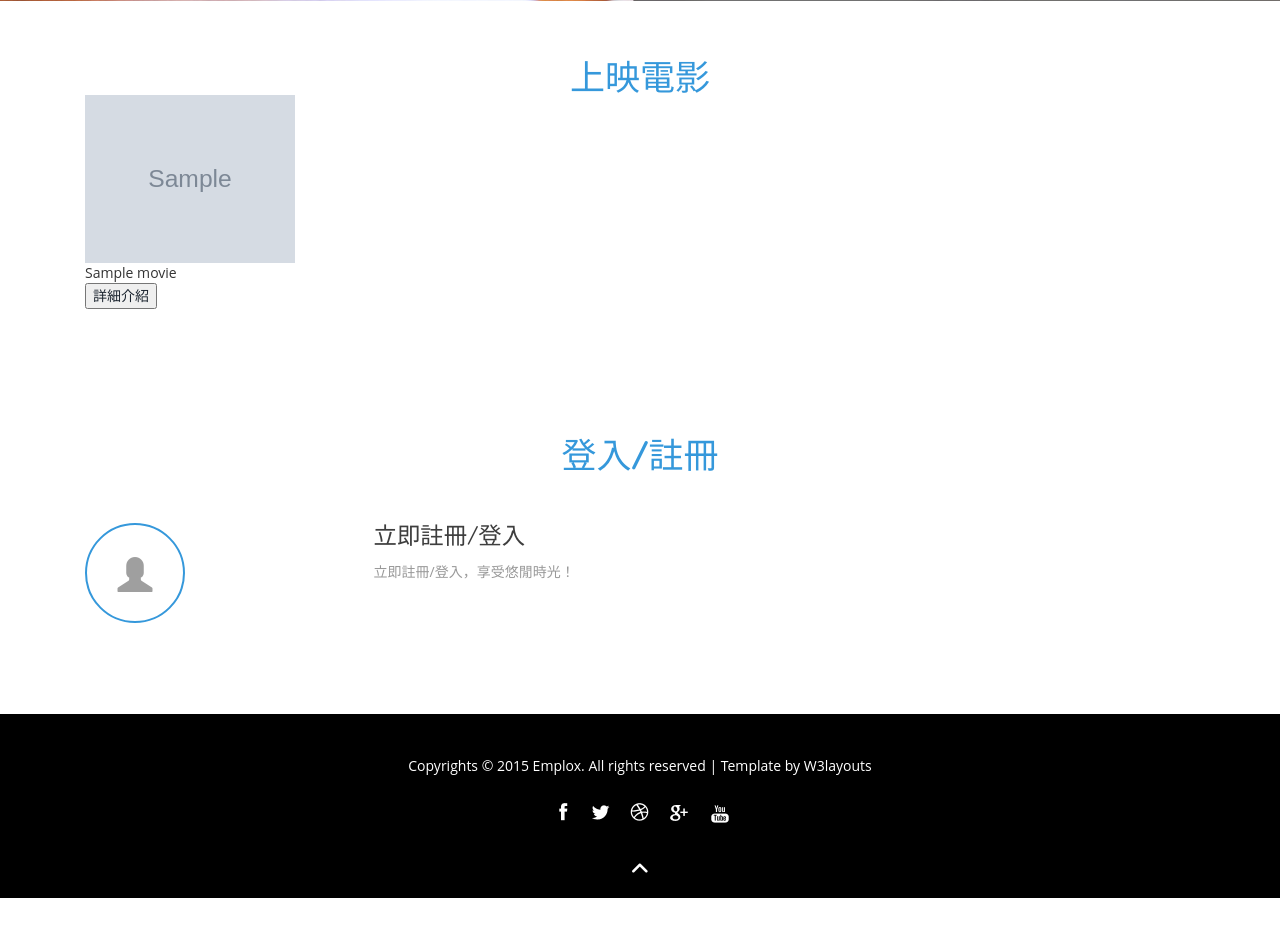
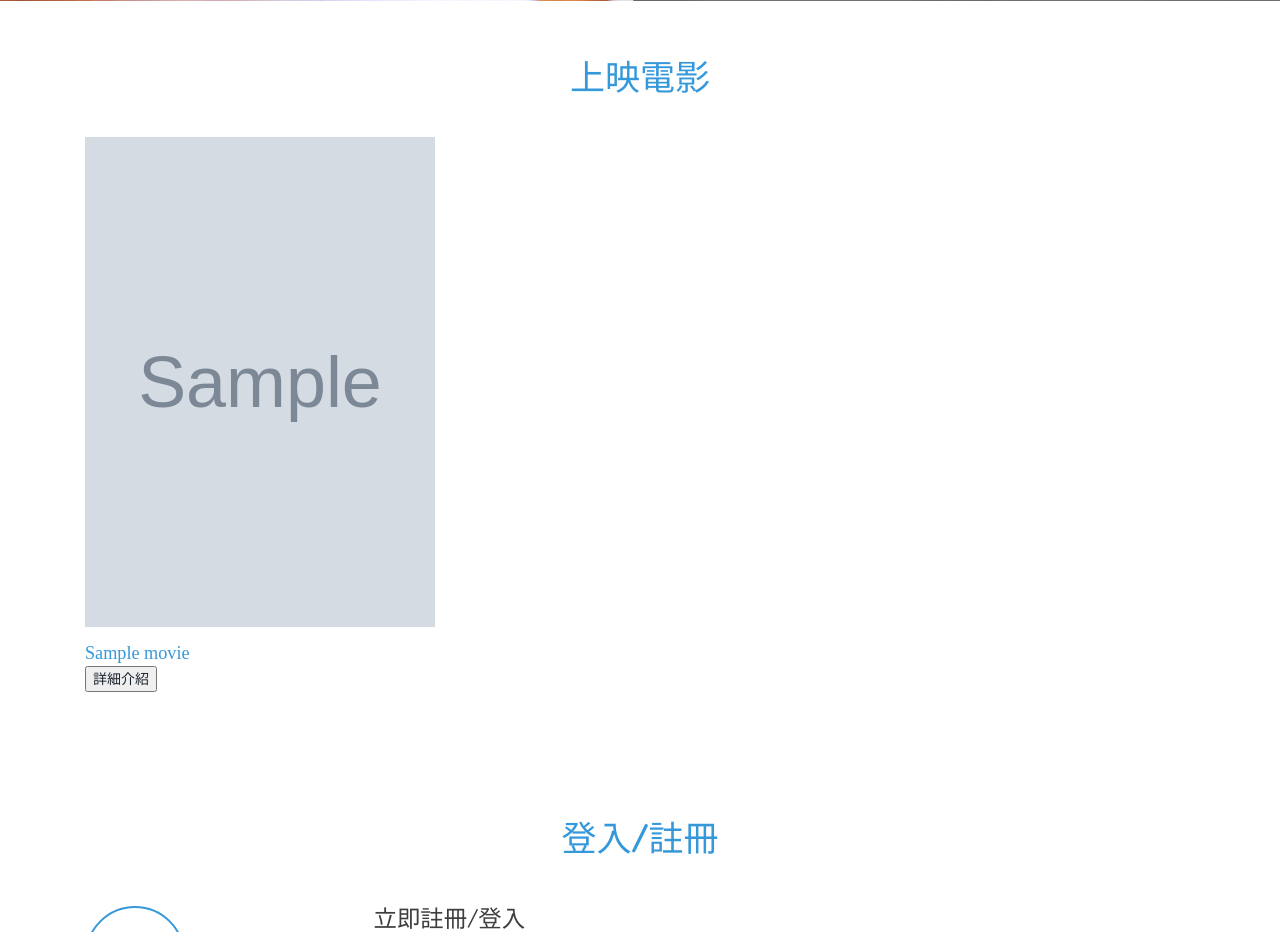
Before and after one commit to rabbitXDD/ADB_Project_2, a Django app: page / in a window 1280 px wide. Shown: the part 683-1615 px from the top of the page. Before the commit the page ends 1581 px from the top, so only its background shows below. Run offline with Django 3.2, Linux system fonts and the light colour scheme; tables that the repository leaves empty hold one stand-in row (values such as "Sample post"); grey boxes marked "Sample" are stand-in pictures; some libraries are stand-ins or nearby versions.

Commit message:
index css

```diff
--- a/mysite/static/css/style.css
+++ b/mysite/static/css/style.css
@@ -232,6 +232,8 @@ label{
 .gallery-info{
 	margin-top:2.5em;
 }
+
+.
 /*----- Strip -----*/
 .b-link-stripe{
 	position:relative;
--- a/mysite/templates/index.html
+++ b/mysite/templates/index.html
@@ -41,10 +41,12 @@ $(function() {
 			<h3>上映電影</h3>
 			{% for movie in movies %}
 				<div class="col-md-4">
-						<img src ="{{movie.image}}" style="width:15em;height:12em;">
-						<div>{{movie.name}}</div>
+					<div class="margin-top:0.7em;display:inline-block">
+						<img src ="{{movie.image}}" style="width:25em;height:35em;margin-top:3em">
+						<div style="color:#3598db;font-size:1.3em;font-family:'Dosis-Medium.ttf';margin-top:0.7em;">{{movie.name}}</div>
 					<a href="{% url 'movieDetail' movie_id=movie.id %}"><button>詳細介紹</button></a>
 				</div>
+			</div>
 			{% endfor %}
 	</div>
 </div>
@@ -60,7 +62,7 @@ $(function() {
 			{% for movie in movies %}
 				<div class="col-md-4">
 					<a href="#select_showtimes" onclick="showtimes('showtimes', '{{ movie.id}}');$('#movie_{{ movie.id }}').prop('checked', true);" class="scroll">
-						<img src ="{{movie.image}}" style="width:15em;height:12em;">
+						<img src ="{{movie.image}}" style="width:25em;height:35em;margin-top:3em">
 					</a>
 					<div>{{movie.name}}</div>
 					<br><input type="checkbox" value="{{ movie.id }}" id="movie_{{ movie.id }}" name="movie">
```
